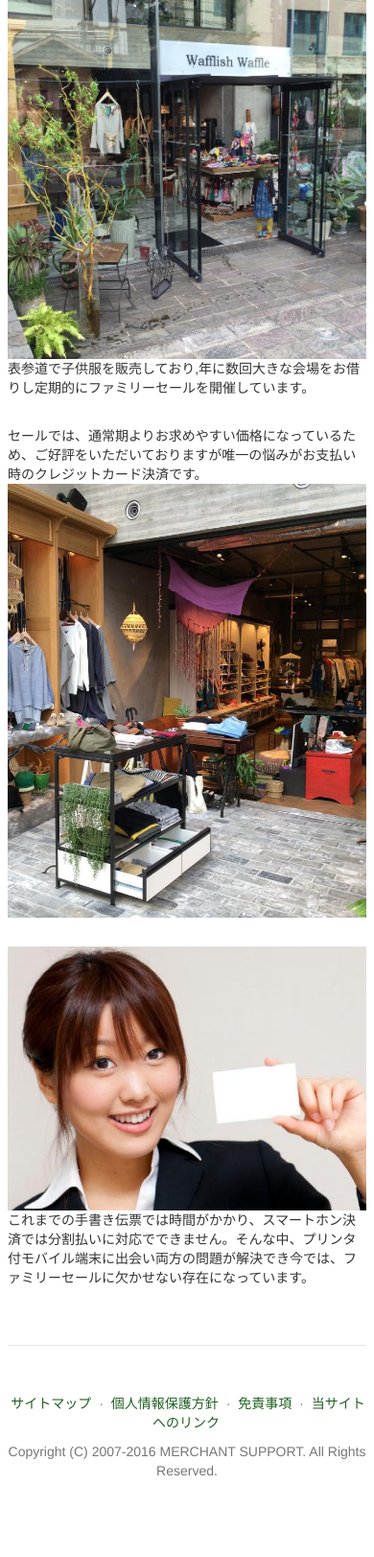
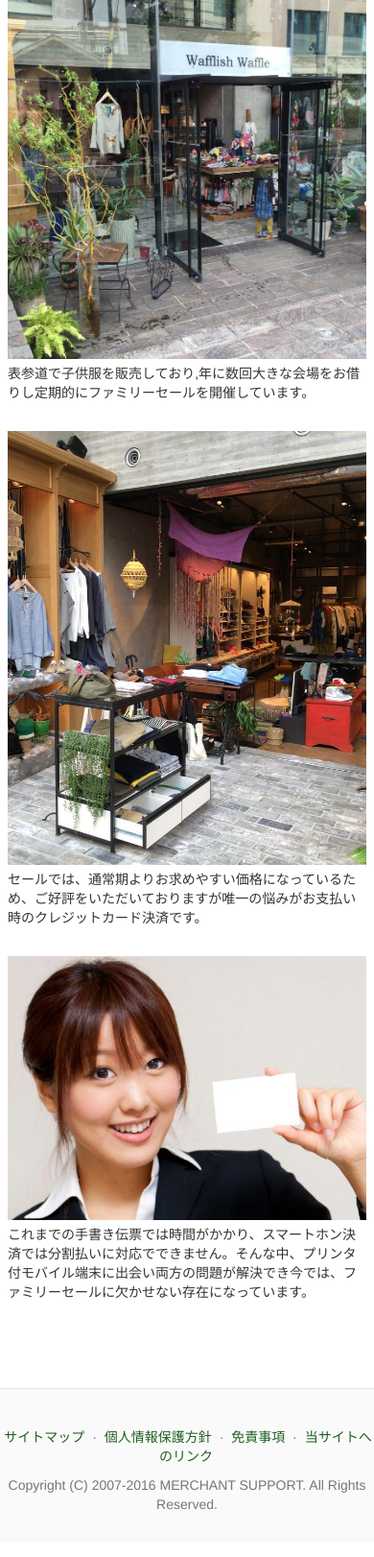
Before and after one commit to JinXiaohu/www.merchant-s.com, a PHP site: page /database/cases/retail in a window 390 px wide. Shown: the part 427-2049 px from the top of the page at 96% size. Before the commit the page ends 1965 px from the top, so only its background shows below. Run offline with PHP 8.4, Linux system fonts and the light colour scheme.

Commit message:
2016-5-18 18:50
修改了导入事例页面的一些样式

```diff
--- a/src/application/controllers/Cases.php
+++ b/src/application/controllers/Cases.php
@@ -13,9 +13,9 @@ class Cases extends BaseController
 	}
 
 	//
-	public function index()
+	public function test()
 	{
-		$this->load_view('case/index');
+		$this->load_view('case/test');
 	}
 
 	//零售业
--- a/src/application/views/case/retail.php
+++ b/src/application/views/case/retail.php
@@ -61,14 +61,14 @@ h2{
     display: block;
     width: 100%;
   }
+  .col_txt{
+    margin-top: 5px;
+  }
   .sidebar{
     border-right: none;
   }
 }
 </style>
-
-
-
 <h1>導入事例</h1>
 <p>
 今日、さまざまなシチュエーションでクレジットカードは利用できるようになってきました。クレジットカードの利用率は10年前と比べ、2倍に増えているものの民間最終消費支出の20％にも満たない数字です。<br/>
@@ -116,3 +116,14 @@ h2{
 
   </div>
 </div>
+
+
+<script type="text/javascript">
+$(document).ready(function(){
+  var txt = $('.col_txt:eq(1)');
+  if(txt.css('display') == "block")
+  {
+    txt.insertAfter($('.col_img:eq(1)'));
+  }
+});
+</script>
--- a/src/application/views/common/footer.php
+++ b/src/application/views/common/footer.php
@@ -1,24 +1,27 @@
 <style type="text/css">
-.bs-docs-footer-links {
+.footer-links {
   padding-left: 0;
   margin-top: 20px;
 }
-.bs-docs-footer {
-    padding-top: 30px;
-    padding-bottom: 10px;
-    margin-top: 30px;
-    color: #767676;
-    text-align: center;
-    border-top: 1px solid #e5e5e5;
+.footer {
+  padding-top: 20px;
+  padding-bottom: 20px;
+  margin-top: 30px;
+  color: #767676;
+  background-color: #fafafa;
+  text-align: center;
+  border-top: 1px solid #e5e5e5;
 }
-.bs-docs-footer-links li {
+.footer-links li {
   display: inline;
   padding: 0 2px;
 }
 </style>
 
-<footer class="bs-docs-footer" role="contentinfo">
-  <ul class="bs-docs-footer-links text-muted">
+</div><!--end of container-->
+
+<div class="footer" role="contentinfo">
+  <ul class="footer-links text-muted">
     <li><a href="<?php echo $base_path;?>sitemap">サイトマップ</a></li>
     <li>·</li>
     <li><a href="<?php echo $base_path;?>policy">個人情報保護方針</a></li>
@@ -28,7 +31,7 @@
     <li><a href="<?php echo $base_path;?>link">当サイトへのリンク</a></li>
   </ul>
   <p>Copyright (C) 2007-2016 MERCHANT SUPPORT. All Rights Reserved.</p>
-</footer>
+</div>
 
 <script type="text/javascript">
 $(document).ready(function(){
@@ -40,6 +43,5 @@ $(document).ready(function(){
 });
 </script>
 
-</div><!--end of container-->
 </body>
 </html>
--- a/src/application/views/news/show.php
+++ b/src/application/views/news/show.php
@@ -3,10 +3,11 @@ iframe{
 	width: 100%;
 	height: 500px;
 	border-width: 0;
+	border-style: none;
 }
 </style>
 
 <div>
-	<iframe src="<?php echo $html_path;?>">
+	<iframe src="<?php echo $html_path;?>" frameborder="no" border="0">
 	</iframe>
 </div>
--- a/src/application/views/service/store/faq.php
+++ b/src/application/views/service/store/faq.php
@@ -358,11 +358,11 @@ $(document).ready(function(){
   $("#toggle").click(function(){
     if(expand_all)
     {
-      $(".answer").show();
+      $(".answer").fadeIn();
     }
     else
     {
-      $(".answer").hide();
+      $(".answer").fadeOut();
     }
     expand_all = !expand_all;
   });
--- a/src/application/views/service/web/faq.php
+++ b/src/application/views/service/web/faq.php
@@ -244,11 +244,11 @@ $(document).ready(function(){
   $("#toggle").click(function(){
     if(expand_all)
     {
-      $(".answer").show();
+      $(".answer").fadeIn();
     }
     else
     {
-      $(".answer").hide();
+      $(".answer").fadeOut();
     }
     expand_all = !expand_all;
   });
```
Also changed, not shown: src/application/views/case/automobile.php (+18 -2 lines), src/application/views/case/beauty.php (+14 -2 lines), src/application/views/case/catering.php (+14 -2 lines).
